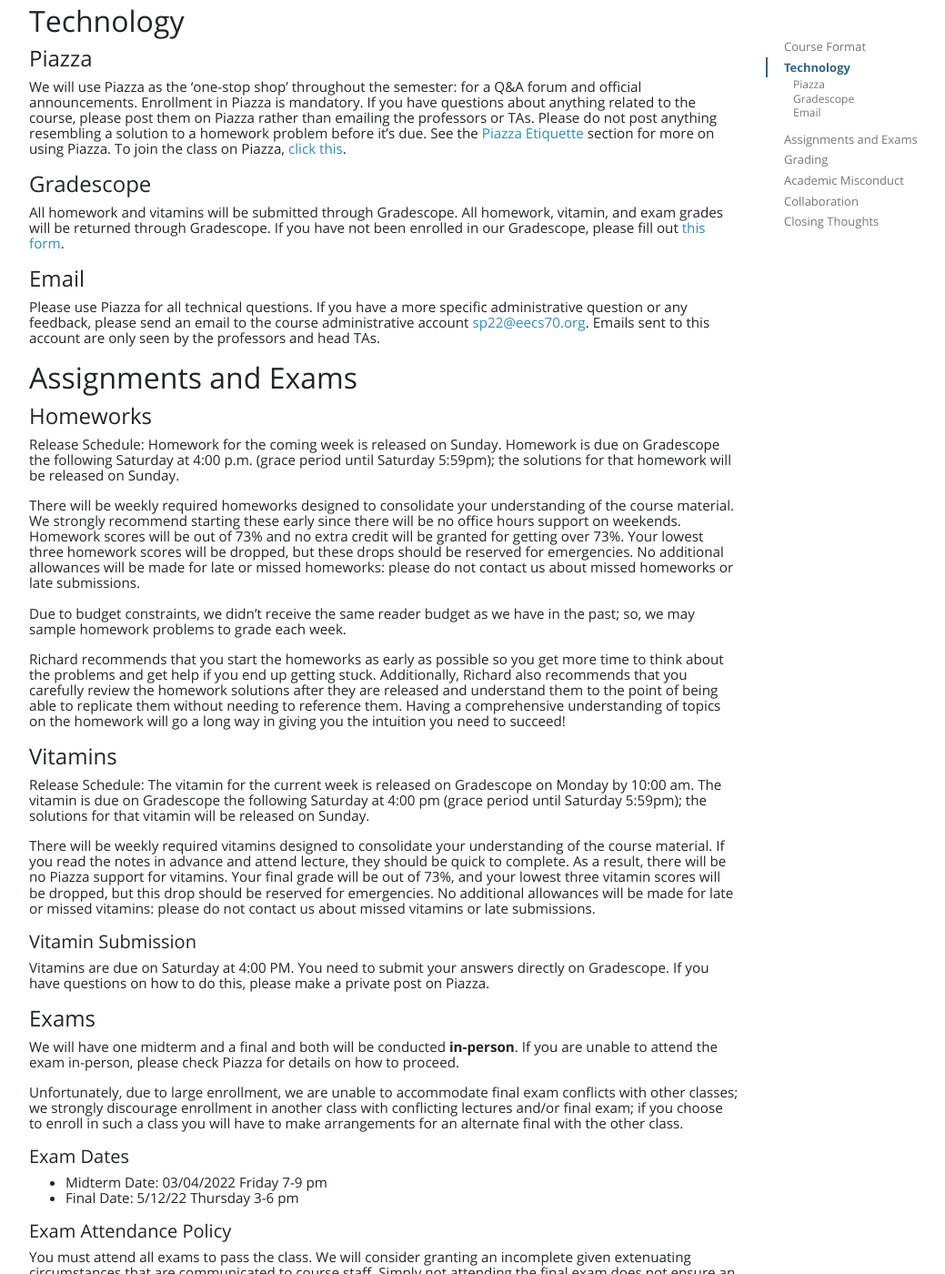
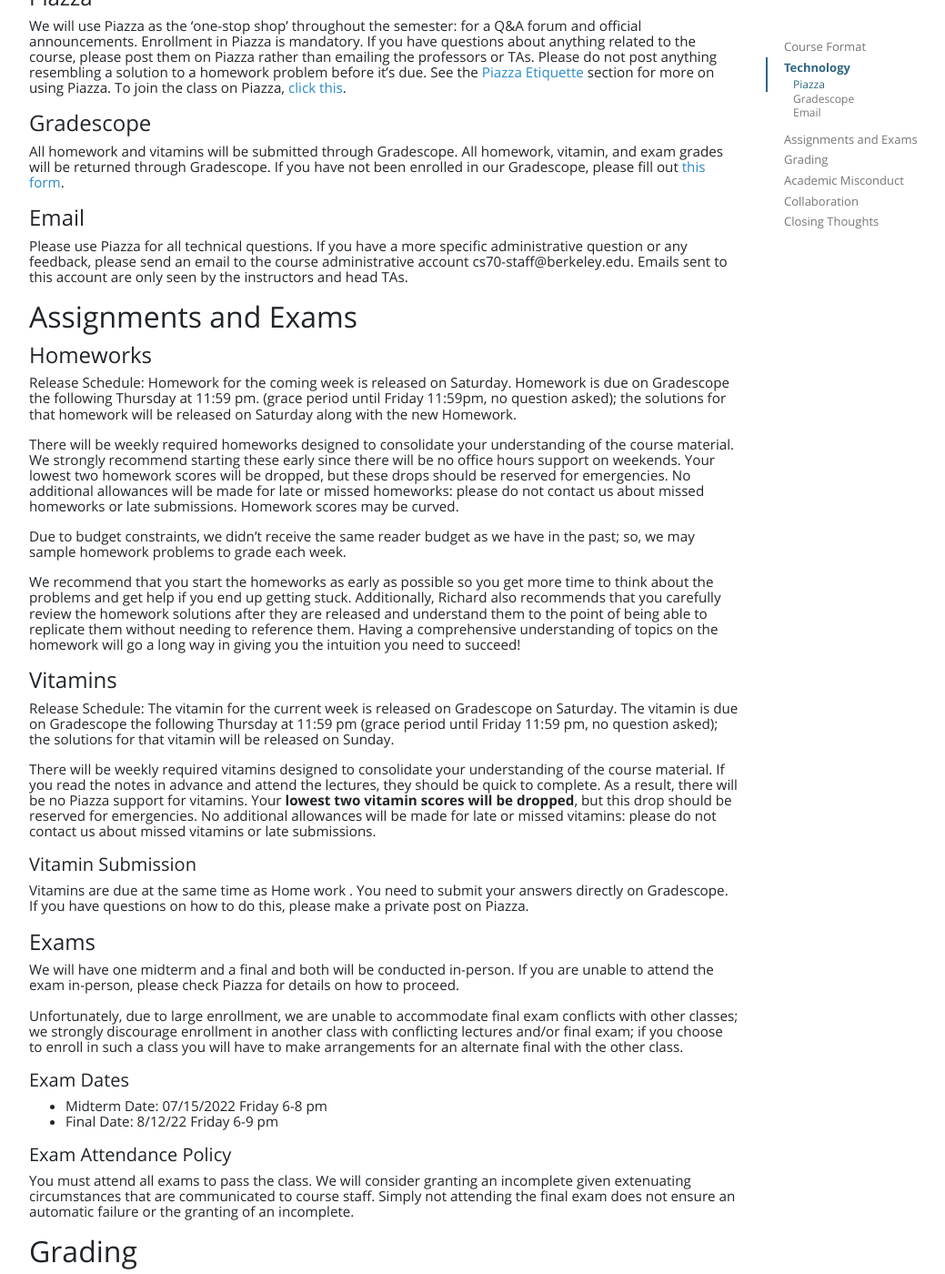
Before and after one commit to tsgoten/cs70-website, a Jekyll site: the page built from resources/policies.md, in a window 1280 px wide and 1400 px high, scrolled down 1249 px. Shown: the whole window at 91% size, without its empty margins (83-1122 px from the left). Built offline with Jekyll 4.4.1, drawn with Linux system fonts in a browser that asks for light colours; some of the changed text lies outside the part shown.

Commit message:
updated policies

```diff
--- a/resources/policies.md
+++ b/resources/policies.md
@@ -9,19 +9,19 @@
 
 The primary methods for engaging with the course material are through lectures, discussion sections, homework, and the notes. All are important, and exams will test a mix of the material from these sources.
 
+
 ### Lectures
 
-Live lecture will take place 12:30pm - 2:00pm on Tuesdays and Thursdays at Wheeler 150. The first two weeks of the course will be remote, and the lecture will be on Zoom. Lectures will be recorded and linked on Piazza/Website once lecture is over. It is highly recommended that you watch lecture the day it is released.
+Live lecture will take place 12:30pm - 2:00pm on Mondays, Tuesdays, Wednesdays and Thursdays at Dwinelle 155. Lectures will be recorded and linked on Piazza/Website once lecture is over. It is highly recommended that you watch the lecture the day it is released.
+
 
 ### Discussions
 
-Release Schedule: Discussion worksheets are published the night before. The solutions are published after all sections of the day are completed.
+Release Schedule: Discussion worksheets are published at the beginning of the week. The solutions are published after all sections of the day are completed.
 
-Discussions will be offered primarily in-person, with few remote options for exceptional cases. You will not be able to switch sections.
+We will be assigning sections this semester. The form to sign up will be on Piazza and attendance will be taken as part of your grade through a completely objective criteria. You will need to attend at least **13** points to receive full credit for discussion attendance. You are welcome to attend other discussion sections, but your attendance will only be counted for the section you are assigned to. The discussion sections are designed not to cover new material but to consolidate the material covered in lectures and in the notes. All sections are equivalent: they all cover the same material.
 
-We will be assigning sections this semester. The form to sign up will be on Piazza and attendance will be taken as part of your grade through a completely objective criteria. You will need to attend at least 13 points to receive full credit for discussion attendance. You are welcome to attend other discussion sections, but your attendance will only be counted for the section you are assigned to. The discussion sections are designed not to cover new material but to consolidate the material covered in lectures and in the notes. All sections are equivalent: they all cover the same material. However, if you are attending an online discussion section you must submit a completed discussion worksheet to Gradescope to receive discussion attendance credit.
-
-Distinguished Alum Lili says, “When I took the course, I tried my best to attend every discussion and ask questions whenever I was confused!"
+Distinguished Alum Lili says, “When I took the course, I tried my best to attend every discussion and ask questions whenever I was confused!”
 
 
 ### Notes
@@ -30,119 +30,123 @@
 
 Distinguished Alum Megan says, “When I took the course, I studied the notes until I was able to comfortably reproduce all of the proofs.
 
+
 ### Office Hours
 
-Office Hours will be both in-person and online.
-The OH queue will be hosted at [oh.eecs70.org](https://oh.eecs70.org).
-OHs will be hybrid or remote, please see the calendar for details.
+Office Hours will be both in-person and online. The OH queue will be hosted at [oh.eecs70.org](https://oh.eecs70.org/). OHs will be hybrid or remote, please see the calendar for details.
+
 
 #### In-Person
 
-See the Calendar tab for OH time and location.
-You will submit a ticket online at [oh.eecs70.org](https://oh.eecs70.org) to join the OH queue.
-In the ticket please specify the room you are currently in.
-Once it is your turn a course staff member will call your name to help you with your ticket.
+See the Calendar tab for OH time and location. You will submit a ticket online at [oh.eecs70.org](https://oh.eecs70.org/) to join the OH queue. In the ticket please specify the room you are currently in. Once it is your turn a course staff member will call your name to help you with your ticket.
+
 
 #### Online
 
-At the times listed on the calendar, someone on course staff will be monitoring the online queue.
-Again, you will submit a ticket online at [oh.eecs70.org](https://oh.eecs70.org) to join the OH queue with your location specified as online.
-A course staff member will provide a video call link for you to join when it's your turn. In-person course staff will prioritize helping in-person tickets on the queue.
+At the times listed on the calendar, someone on course staff will be monitoring the online queue. Again, you will submit a ticket online at [oh.eecs70.org](https://oh.eecs70.org/) to join the OH queue with your location specified as online. A course staff member will provide a video call link for you to join when it’s your turn. In-person course staff will prioritize helping in-person tickets on the queue.
+
 
 ### Participation
 
-We encourage participation. Participation includes watching lecture live, contributing in discussion, asking and answering questions on Piazza, using Party OH, and more. The more you engage with the class, the more fun it is and the better you do.
+We encourage participation. Participation includes attending lectures live, contributing in discussion, asking and answering questions on Piazza, using Party OH, and more. The more you engage with the class, the more fun it is and the better you do.
+
 
 ## Technology
 
+
 ### Piazza
 
-We will use Piazza as the 'one-stop shop' throughout the semester: for a Q&A forum and official announcements. Enrollment in Piazza is mandatory. If you have questions about anything related to the course, please post them on Piazza rather than emailing the professors or TAs. Please do not post anything resembling a solution to a homework problem before it's due. See the [Piazza Etiquette](https://www.eecs70.org/resources/piazza-etiquette/) section for more on using Piazza. To join the class on Piazza, [click this](piazza.com/berkeley/spring2022/cs70).
+We will use Piazza as the ‘one-stop shop’ throughout the semester: for a Q&A forum and official announcements. Enrollment in Piazza is mandatory. If you have questions about anything related to the course, please post them on Piazza rather than emailing the professors or TAs. Please do not post anything resembling a solution to a homework problem before it’s due. See the [Piazza Etiquette](https://www.eecs70.org/resources/piazza-etiquette/) section for more on using Piazza. To join the class on Piazza, [click this](https://www.eecs70.org/policies/piazza.com/berkeley/summer2022/cs70).
+
 
 ### Gradescope
 
 All homework and vitamins will be submitted through Gradescope. All homework, vitamin, and exam grades will be returned through Gradescope. If you have not been enrolled in our Gradescope, please fill out [this form](https://forms.gle/8qcqbTEq4xg2Esxu7).
 
+
 ### Email
 
-Please use Piazza for all technical questions.
-If you have a more specific administrative question or any feedback, please send an email to the course administrative account [sp22@eecs70.org](mailto:sp22@eecs70.org). Emails sent to this account are only seen by the professors and head TAs.
+Please use Piazza for all technical questions. If you have a more specific administrative question or any feedback, please send an email to the course administrative account cs70-staff@berkeley.edu. Emails sent to this account are only seen by the instructors and head TAs.
+
 
 ## Assignments and Exams
 
+
 ### Homeworks
 
-Release Schedule: Homework for the coming week is released on Sunday. Homework is due on Gradescope the following Saturday at 4:00 p.m. (grace period until Saturday 5:59pm); the solutions for that homework will be released on Sunday.
+Release Schedule: Homework for the coming week is released on Saturday. Homework is due on Gradescope the following Thursday at 11:59 pm. (grace period until Friday 11:59pm, no question asked); the solutions for that homework will be released on Saturday along with the new Homework.
 
-There will be weekly required homeworks designed to consolidate your understanding of the course material. We strongly recommend starting these early since there will be no office hours support on weekends. Homework scores will be out of 73% and no extra credit will be granted for getting over 73%. Your lowest three homework scores will be dropped, but these drops should be reserved for emergencies. No additional allowances will be made for late or missed homeworks: please do not contact us about missed homeworks or late submissions.
+There will be weekly required homeworks designed to consolidate your understanding of the course material. We strongly recommend starting these early since there will be no office hours support on weekends. Your lowest two homework scores will be dropped, but these drops should be reserved for emergencies. No additional allowances will be made for late or missed homeworks: please do not contact us about missed homeworks or late submissions. Homework scores may be curved.
 
 Due to budget constraints, we didn’t receive the same reader budget as we have in the past; so, we may sample homework problems to grade each week.
 
-Richard recommends that you start the homeworks as early as possible so you get more time to think about the problems and get help if you end up getting stuck. Additionally, Richard also recommends that you carefully review the homework solutions after they are released and understand them to the point of being able to replicate them without needing to reference them. Having a comprehensive understanding of topics on the homework will go a long way in giving you the intuition you need to succeed!
+We recommend that you start the homeworks as early as possible so you get more time to think about the problems and get help if you end up getting stuck. Additionally, Richard also recommends that you carefully review the homework solutions after they are released and understand them to the point of being able to replicate them without needing to reference them. Having a comprehensive understanding of topics on the homework will go a long way in giving you the intuition you need to succeed!
+
 
 ### Vitamins
 
-Release Schedule: The vitamin for the current week is released on Gradescope on Monday by 10:00 am. The vitamin is due on Gradescope the following Saturday at 4:00 pm (grace period until Saturday 5:59pm); the solutions for that vitamin will be released on Sunday.
+Release Schedule: The vitamin for the current week is released on Gradescope on Saturday. The vitamin is due on Gradescope the following Thursday at 11:59 pm (grace period until Friday 11:59 pm, no question asked); the solutions for that vitamin will be released on Sunday.
 
-There will be weekly required vitamins designed to consolidate your understanding of the course material. If you read the notes in advance and attend lecture, they should be quick to complete. As a result, there will be no Piazza support for vitamins. Your final grade will be out of 73%, and your lowest three vitamin scores will be dropped, but this drop should be reserved for emergencies. No additional allowances will be made for late or missed vitamins: please do not contact us about missed vitamins or late submissions.
+There will be weekly required vitamins designed to consolidate your understanding of the course material. If you read the notes in advance and attend the lectures, they should be quick to complete. As a result, there will be no Piazza support for vitamins. Your **lowest two vitamin scores will be dropped**, but this drop should be reserved for emergencies. No additional allowances will be made for late or missed vitamins: please do not contact us about missed vitamins or late submissions.
+
 
 #### Vitamin Submission
 
-Vitamins are due on Saturday at 4:00 PM. You need to submit your answers directly on Gradescope. If you have questions on how to do this, please make a private post on Piazza.
+Vitamins are due at the same time as Home work . You need to submit your answers directly on Gradescope. If you have questions on how to do this, please make a private post on Piazza.
+
 
 ### Exams
 
-We will have one midterm and a final and both will be conducted **in-person**. If you are unable to attend the exam in-person, please check Piazza for details on how to proceed.
-
-<!-- In HW0 you will be asked to choose one of the two options to take your exa (either online or in-person). **You will NOT be allowed to change your choice.** -->
+We will have one midterm and a final and both will be conducted in-person. If you are unable to attend the exam in-person, please check Piazza for details on how to proceed.
 
 Unfortunately, due to large enrollment, we are unable to accommodate final exam conflicts with other classes; we strongly discourage enrollment in another class with conflicting lectures and/or final exam; if you choose to enroll in such a class you will have to make arrangements for an alternate final with the other class.
 
+
 #### Exam Dates
 
-- Midterm Date: 03/04/2022 Friday 7-9 pm
-- Final Date: 5/12/22 Thursday 3-6 pm
+
+
+* Midterm Date: 07/15/2022 Friday 6-8 pm
+* Final Date: 8/12/22 Friday 6-9 pm
+
 
 #### Exam Attendance Policy
 
 You must attend all exams to pass the class. We will consider granting an incomplete given extenuating circumstances that are communicated to course staff. Simply not attending the final exam does not ensure an automatic failure or the granting of an incomplete.
 
+
 ## Grading
 
-We are grading according to [department guidelines](https://eecs.berkeley.edu/resources/faculty-staff/academic-personnel/grading-guidelines-undergrad) on grades.
-The score upon which the grade will be assigned will be computed as follows:
+We are grading according to [department guidelines](https://eecs.berkeley.edu/resources/faculty-staff/academic-personnel/grading-guidelines-undergrad) on grades. The score upon which the grade will be assigned will be computed as follows:
 
-- Discussion Attendance: 5%
-- Vitamin: 5% (lowest three vitamins dropped)
-- Homework: 20% (lowest three homeworks dropped)
-- Midterm: 30%
-- Final: 40%
 
-There will also be a “no-homework” option with a score computed without homework as follows:
 
-- Discussion Attendance: 6.25%
-- Vitamins: 6.25% (lowest three vitamins dropped)
-- Midterm: 37.5%
-- Final: 50%
+* Discussion Attendance: 5%
+* Vitamin: 5% (lowest two vitamins dropped)
+* Homework: 20% (lowest two homeworks dropped)
+* Midterm: 30%
+* Final: 40%
 
 Since there will only be one midterm, we have a partial clobber policy for both options so that if you do well on either the midterm or the final, your other score can be partially clobbered if you happen to do poorly. More details will be released in the coming weeks.
 
+
 ## Academic Misconduct
 
-We take academic misconduct very seriously.
-**Using any kind of homework or exam solutions (for example, from previous semesters) on a currently active assignment is strictly prohibited and is academic misconduct.**
-Consequences of academic misconduct include negative points for the corresponding assignment, a failing grade in the class, and/or a referral to the Office of Student Conduct.
+We take academic misconduct very seriously. Using any kind of homework or exam solutions (for example, from previous semesters) on a currently active assignment is strictly prohibited and is academic misconduct. Consequences of academic misconduct include negative points for the corresponding assignment, a failing grade in the class, and/or a referral to the Office of Student Conduct.
+
 
 ## Collaboration
 
-You are welcome to work on homework problems in study groups of two to five people; however, you must **always write up the solutions on your own**. Similarly, you may use books or online resources to help solve homework problems, but you must **always credit all such sources in your writeup and you must never copy material verbatim**.
+You are welcome to work on homework problems in study groups of two to five people; however, you must always write up the solutions on your own. Similarly, you may use books or online resources to help solve homework problems, but you must always credit all such sources in your writeup and you must never copy material verbatim.
 
 We believe that most students can distinguish between helping other students and cheating. You may discuss approaches but your solution must be written by you and you only. You should acknowledge everyone whom you have worked with or who has given you any significant ideas about the homework.
 
-> **Warning:** Your attention is drawn to the [Department's Policy on Academic Dishonesty](https://eecs.berkeley.edu/resources/students/academic-dishonesty).
-In particular, you should be aware that copying or sharing solutions, in whole or in part, from other students in the class (or any other source without acknowledgment) constitutes cheating. Any student found to be cheating risks automatically failing the class and being referred to the Office of Student Conduct.
+
+    _Warning: Your attention is drawn to the [Department’s Policy on Academic Dishonesty](https://eecs.berkeley.edu/resources/students/academic-dishonesty). In particular, you should be aware that copying or sharing solutions, in whole or in part, from other students in the class (or any other source without acknowledgment) constitutes cheating. Any student found to be cheating risks automatically failing the class and being referred to the Office of Student Conduct._
+
 
 ## Closing Thoughts
-We are excited to teach for you this semester! For tips and advice on how to do well in this course, please see our [survival tips](/resources/survival-tips) page.
+
+We are excited to teach you this semester! For tips and advice on how to do well in this course, please see our [survival tips](https://www.eecs70.org/resources/survival-tips) page.
 
 Always feel free to contact us via email or visit us during office hours if you feel unsure about your progress in the course, or would just like to reach out. We are here to support you and help you succeed!
```
